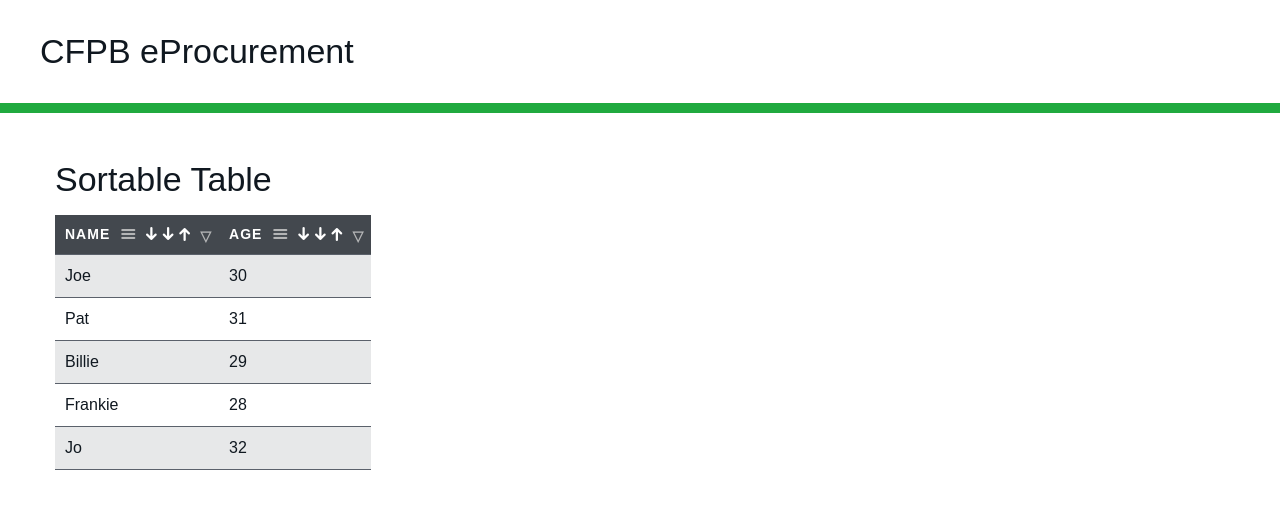
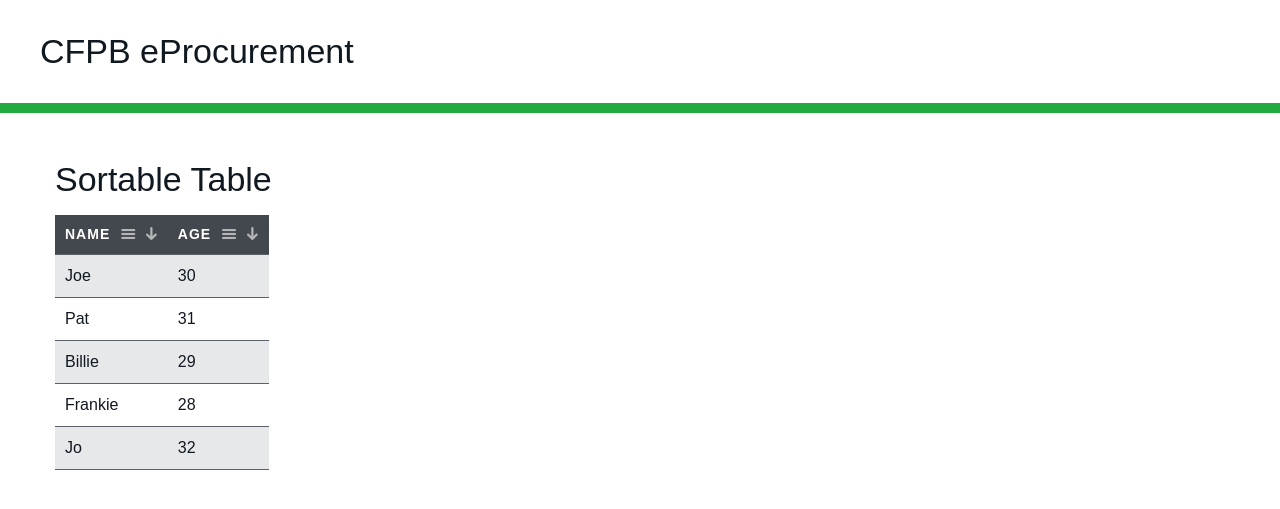
Before and after one commit to 18F/cfpb-eprocurement, a Jekyll site: the page built from components/index.html, in a window 1280 px wide. Shown: the top 509 px of the page. Built offline with Jekyll 4.4.1, drawn with Linux system fonts in a browser that asks for light colours.

Commit message:
sort styles; use cf-icons instead of generated content

```diff
--- a/_sass/components/_cfpb-popup-menu.scss
+++ b/_sass/components/_cfpb-popup-menu.scss
@@ -11,8 +11,7 @@
 
     // this is set if there's a value selected
     &[aria-selected=true] {
-      background: $white;
-      color: $black;
+      color: $green-60;
     }
   }
 
@@ -21,14 +20,18 @@
   [role=menu] {
     background: $white;
     border: 1px solid $gray-20;
-    left: 0;
+    left: 100%;
     padding: 1em;
     position: absolute;
-    top: 100%;
+    top: -2px;
     z-index: 1000;
 
     &[aria-hidden=true] {
       display: none;
     }
   }
+
+  select {
+    width: 100%;
+  }
 }
--- a/_sass/components/_cfpb-sortable-table.scss
+++ b/_sass/components/_cfpb-sortable-table.scss
@@ -1,38 +1,36 @@
 [is="cfpb-sortable-table"] {
+
+  td,
+  th {
+    vertical-align: top;
+  }
 
   // all sortable headers get aria-sort
   [aria-sort] {
     cursor: pointer;
-    padding-right: 2em;
-    position: relative;
+    white-space: nowrap;
 
-    &::after {
+    .sort-icon {
       color: $gray-40;
-      content: "▽";
-      position: absolute;
-      right: 0.5em;
-      top: 0.9em;
+      display: none;
+      pointer-events: none;
     }
+
   }
 
-  // sorted headers have aria-sort="ascending|descending"
   [aria-sort=ascending],
   [aria-sort=descending] {
     background: $black;
-
-    &::after {
-      color: $white;
-    }
   }
 
-  // show a down arrow for ascending sort
-  [aria-sort=ascending]::after {
-    content: "▼";
+  [aria-sort=none] .sort-none {
+    display: initial;
   }
 
-  // show an up arrow for descending sort
-  [aria-sort=descending]::after {
-    content: "▲";
+  [aria-sort=ascending] .sort-ascending,
+  [aria-sort=descending] .sort-descending {
+    display: initial;
+    color: $green-60;
   }
 
   // tiger striped body rows
@@ -40,4 +38,12 @@
     background: $gray-10;
   }
 
+  tbody tr > [data-sort] {
+    background: $gray-10;
+  }
+
+  tbody tr:nth-child(odd) > [data-sort] {
+    background: $gray-20;
+  }
+
 }
```
